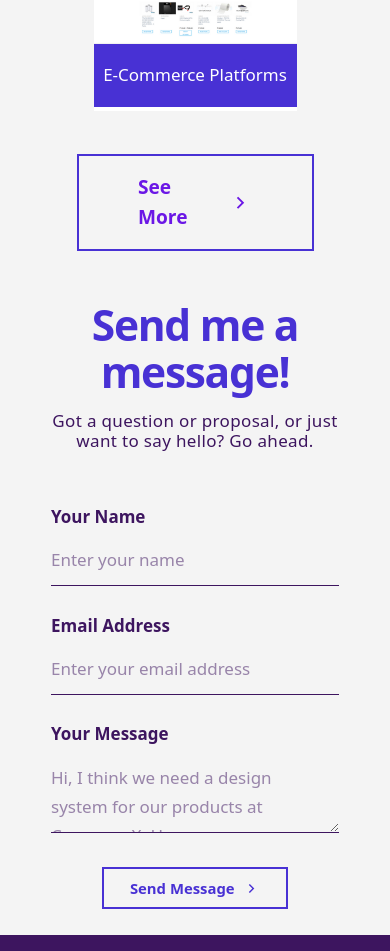
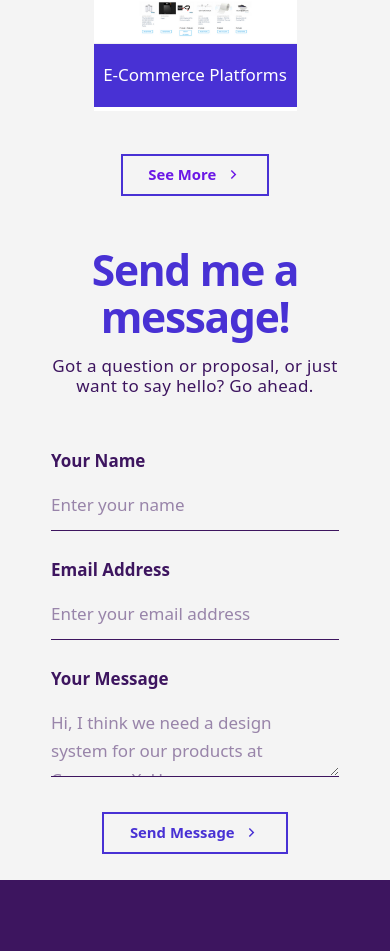
Before and after one commit to rcabaluna/website-portfolio, a React (Vite) app: page / in a window 390 px wide. Shown: the part 3205-4156 px from the top of the page. Built offline with nearby package versions, Linux system fonts and the light colour scheme.

Commit message:
Fixed padding issues

```diff
--- a/src/components/Works.jsx
+++ b/src/components/Works.jsx
@@ -80,13 +80,16 @@ const Works = () => {
                 <div className="mt-6 flex justify-center">
                     <Link
                         to="/works"
-                        className="relative px-14 py-4 text-[#4831d4] font-semibold text-lg border-2 border-[#4831d4] overflow-hidden transition-all duration-300 hover:text-white group"
+                        className="relative px-6 py-2 text-sm sm:px-10 sm:py-3 sm:text-base md:px-12 md:py-3 md:text-lg lg:px-14 lg:py-4 lg:text-xl text-[#4831d4] font-semibold border-2 border-[#4831d4] overflow-hidden transition-all duration-300 hover:text-white group"
                     >
+                        {/* Hover background animation */}
                         <span className="absolute inset-0 bg-[#4831d4] w-0 group-hover:w-full transition-all duration-300 ease-in-out z-0"></span>
-                        <span className="relative z-10 flex items-center gap-3">
+
+                        {/* Button text + icon */}
+                        <span className="relative z-10 flex items-center gap-2 sm:gap-3">
                             See More
                             <svg
-                                className="w-6 h-6 transform transition-transform duration-300 group-hover:translate-x-1"
+                                className="w-4 h-4 sm:w-5 sm:h-5 md:w-6 md:h-6 lg:w-7 lg:h-7 transform transition-transform duration-300 group-hover:translate-x-1"
                                 fill="currentColor"
                                 viewBox="0 0 24 24"
                             >
@@ -95,6 +98,7 @@ const Works = () => {
                         </span>
                     </Link>
                 </div>
+
             </div>
         </section>
     );
```
